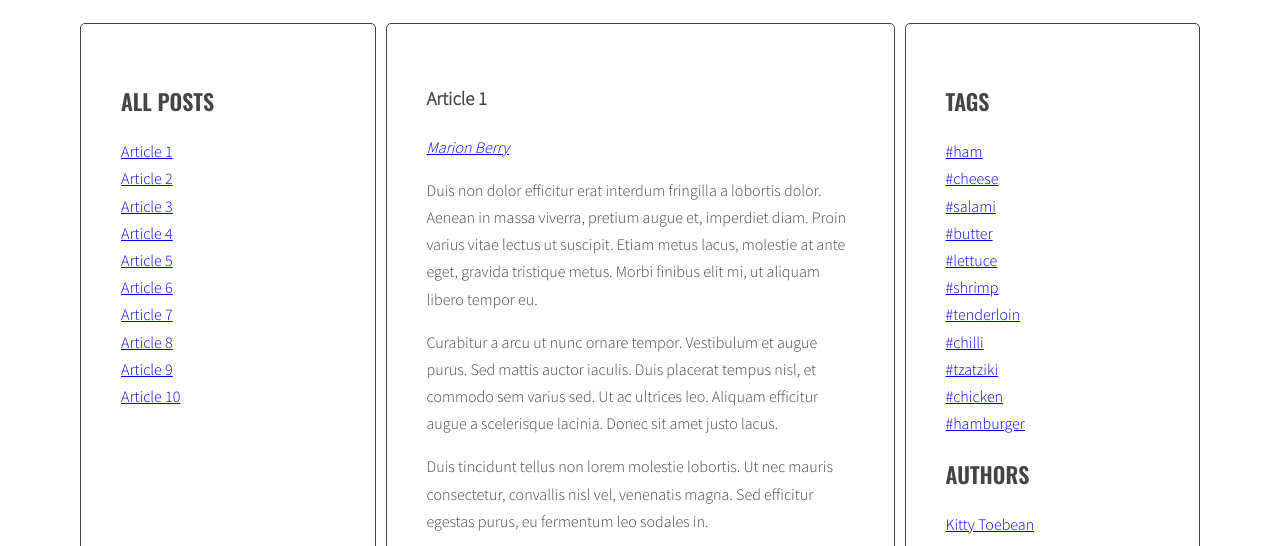
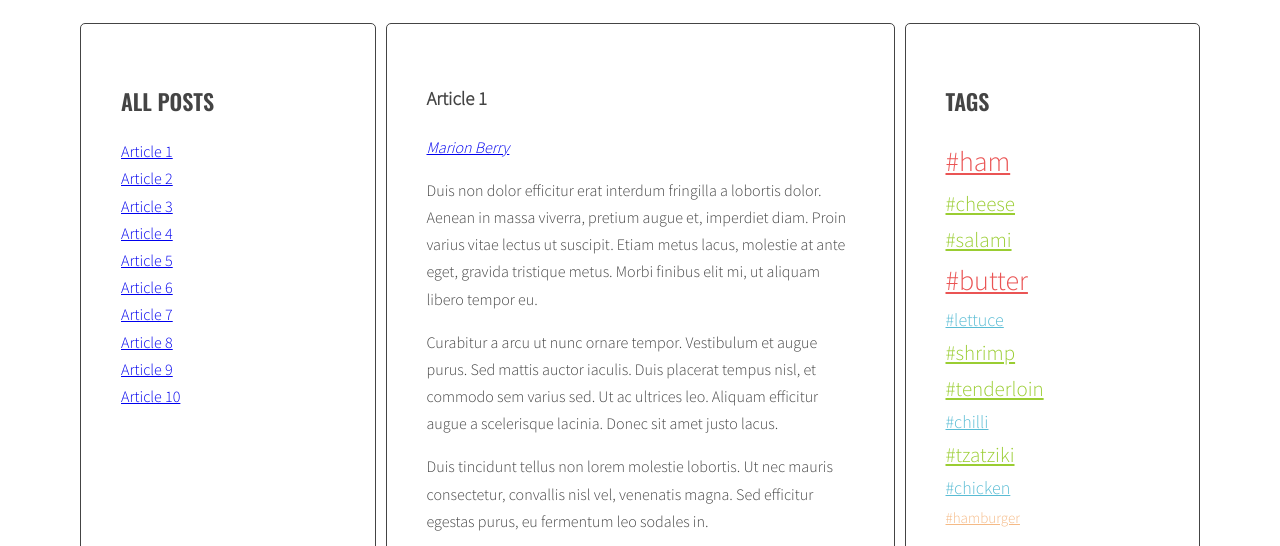
Before and after one commit to Blackbirdev/javascript-blog, a website: page index.html in a window 1280 px wide. Shown: the part 220-766 px from the top of the page. Drawn offline with nearby package versions, Linux system fonts and the light colour scheme.

Commit message:
Add font size and color to sidebar tags for css styles

```diff
--- a/js/script.js
+++ b/js/script.js
@@ -182,7 +182,7 @@ function generateTags() {
   /* [NEW] START LOOP: for each tag in allTags: */
   for (let tag in allTags) {
     /* [NEW] generate code of a link and add it to allTagsHTML */
-    const tagLinkHTML = '<li><a class="' + optCloudClassPrefix + calculateTagClass(allTags[tag], tagsParams) + '"href="#tag-' + tag + '">#' + tag + '</a></li>';
+    const tagLinkHTML = '<li><a class="' + calculateTagClass(allTags[tag], tagsParams) + '"href="#tag-' + tag + '">#' + tag + '</a></li>';
 
     allTagsHTML += tagLinkHTML;
   } /* [NEW] END LOOP: for each tag in allTags: */
--- a/sass/style.scss
+++ b/sass/style.scss
@@ -125,3 +125,30 @@ body {
         margin: 0 10px 0 0;
     }
 }
+
+/* Sidebar */
+
+.tag-size-1 {
+    font-size: 15px;
+    color: rgb(245, 186, 134);
+}
+
+.tag-size-2 {
+    font-size: 18px;
+    color: rgb(89, 188, 212);
+}
+
+.tag-size-3 {
+    font-size: 21px;
+    color: yellowgreen;
+}
+
+.tag-size-4 {
+    font-size: 24px;
+
+}
+
+.tag-size-5 {
+    font-size: 28px;
+    color: rgb(234, 84, 84);
+}
```
Also changed, not shown: css/style.css, 1 other file.
